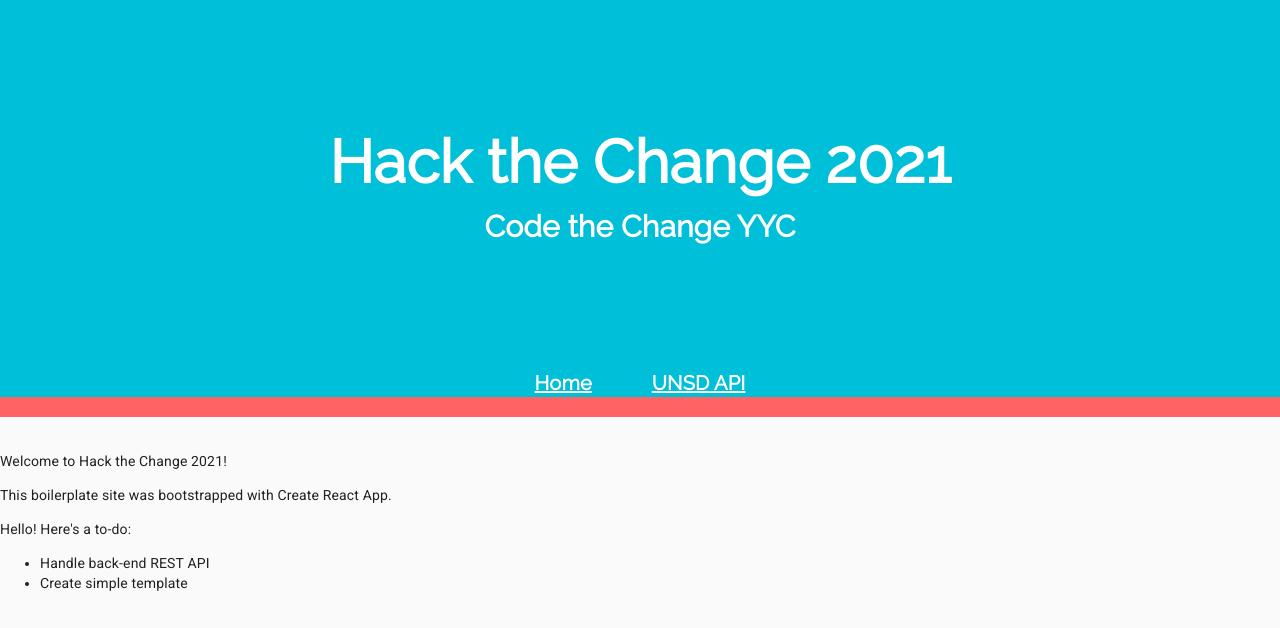
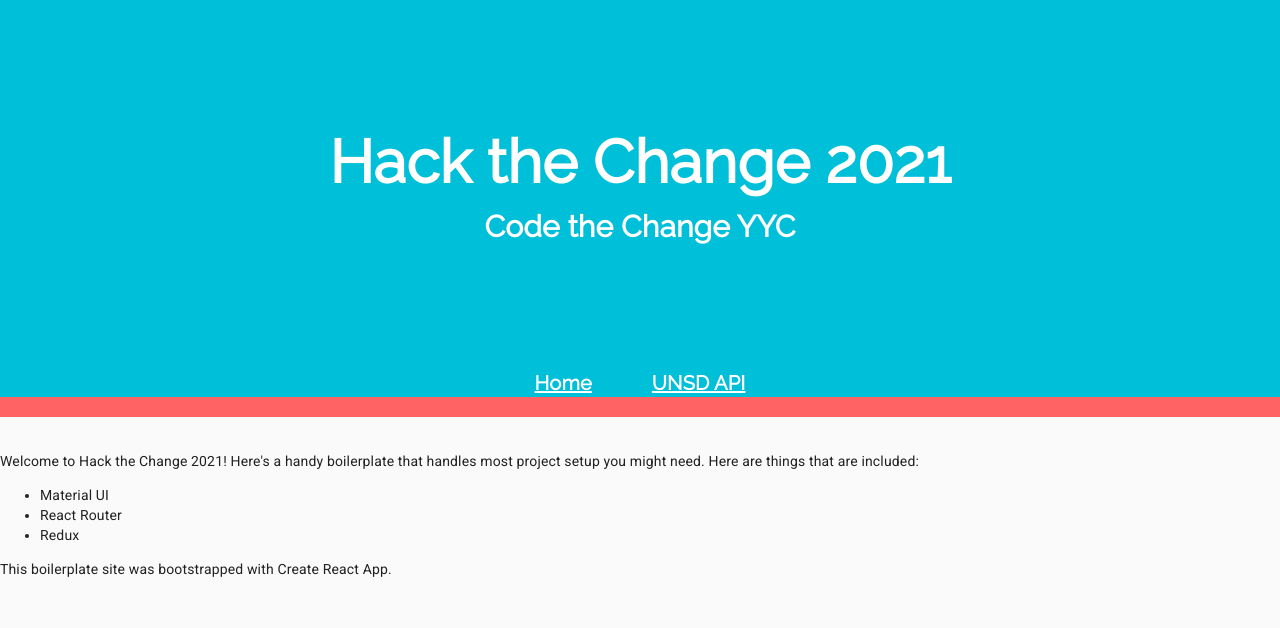
Before and after one commit to Code-the-Change-YYC/react-template, a React (Create React App) app: page / in a window 1280 px wide. Shown: the top 628 px of the page. Built offline with nearby package versions, Linux system fonts and the light colour scheme; what redux-promise-middleware would draw is missing.

Commit message:
Add list of included React libraries

```diff
--- a/src/components/Landing.js
+++ b/src/components/Landing.js
@@ -3,23 +3,18 @@
 const Landing = () => (
   <>
     <p>
-      Welcome to Hack the Change 2021!
+      Welcome to Hack the Change 2021! Here's a handy boilerplate that handles most project setup you might need.
+      Here are things that are included:
     </p>
+    <ul>
+      <li>Material UI</li>
+      <li>React Router</li>
+      <li>Redux</li>
+    </ul>
     <p>
       This boilerplate site was bootstrapped with Create React App.
     </p>
-    <List />
   </>
 )
 
-const List = () => (
-  <div>
-    <p>Hello! Here's a to-do:</p>
-    <ul>
-      <li>Handle back-end REST API</li>
-      <li>Create simple template</li>
-    </ul>
-  </div>
-);
-
 export default Landing;
```
